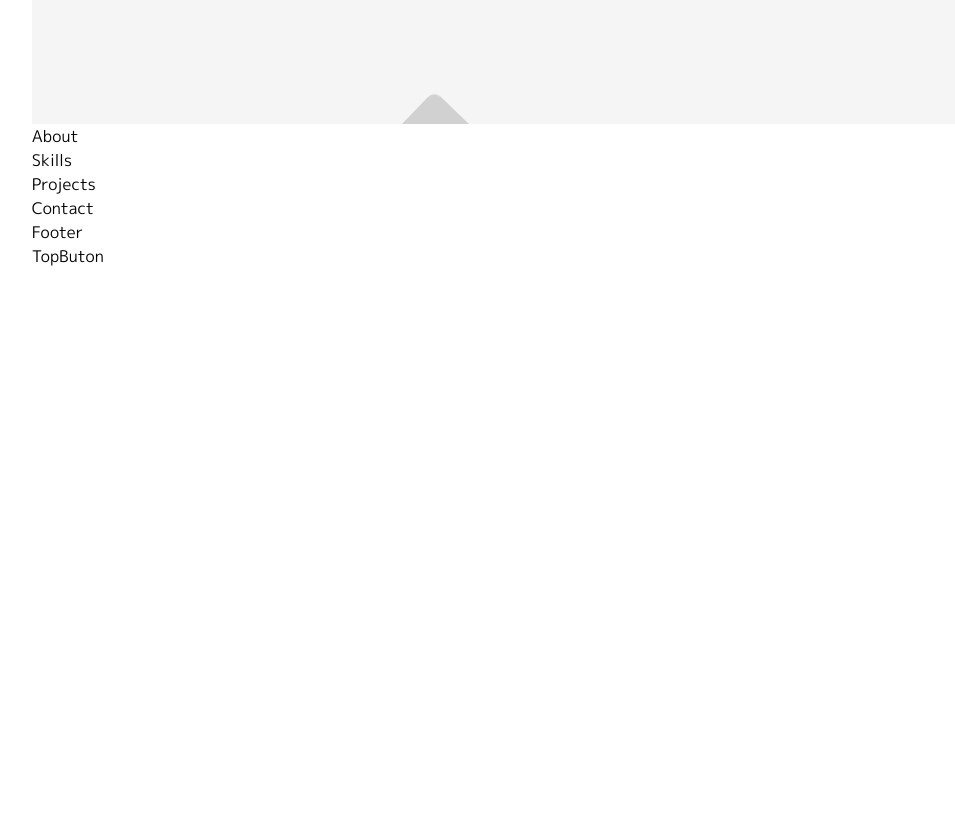
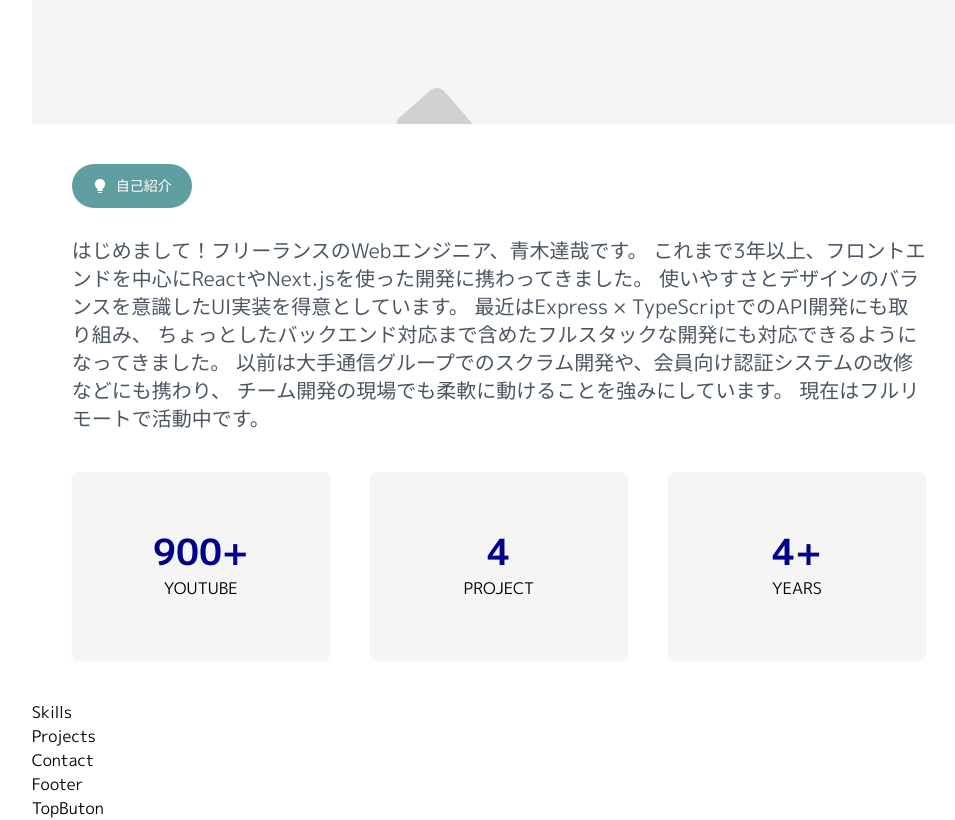
Before and after one commit to aotatsu8/nextlayer-portfolio, a Next.js app: page / in a window 1280 px wide. Shown: the part 740-1560 px from the top of the page, without its empty margins (314-1269 px from the left). Before the commit the page ends 1008 px from the top, so only its background shows below. Built offline with nearby package versions, Linux system fonts and the light colour scheme.

Commit message:
Aboutコンポーネント作成

```diff
--- a/src/components/About.tsx
+++ b/src/components/About.tsx
@@ -1,7 +1,60 @@
-import React from "react";
+import React from 'react';
+import { AiFillBulb } from 'react-icons/ai';
 
 function About() {
-  return <div>About</div>;
+  return (
+    <section className="w-full h-fit px-[40px] py-10 max-xs:px-[20px] relative bg-white" id="about">
+      <div className="max-w-7xl mx-auto">
+        {/* セクションタイトル */}
+        <div className="inline-block">
+          <p className="bg-cadetblue text-white text-sm font-medium py-3 px-5 rounded-full flex items-center gap-2">
+            <span className="">
+              <AiFillBulb className="w-4 h-4" />
+            </span>
+            自己紹介
+          </p>
+        </div>
+        {/* メイン分 */}
+        <div className="mt-7">
+          <p className="mt-6 text-gray-600 text-lg md:text-xl leading-9">
+            はじめまして！フリーランスのWebエンジニア、青木達哉です。
+            これまで3年以上、フロントエンドを中心にReactやNext.jsを使った開発に携わってきました。
+            使いやすさとデザインのバランスを意識したUI実装を得意としています。 最近はExpress ×
+            TypeScriptでのAPI開発にも取り組み、
+            ちょっとしたバックエンド対応まで含めたフルスタックな開発にも対応できるようになってきました。
+            以前は大手通信グループでのスクラム開発や、会員向け認証システムの改修などにも携わり、
+            チーム開発の現場でも柔軟に動けることを強みにしています。
+            現在はフルリモートで活動中です。
+          </p>
+        </div>
+        {/* 実績 */}
+        <div className="mt-10">
+          <div className="w-full">
+            <ul className="flex justify-between gap-10 flex-col md:flex-row">
+              <li className="w-full shadow-sm">
+                <div className="w-full text-center py-[30px] md:py-[60px] rounded-md bg-whitesmoke">
+                  <h3 className="text-4xl mb-1 font-bold text-darkblue">900+</h3>
+                  <span>YOUTUBE</span>
+                </div>
+              </li>
+              <li className="w-full shadow-sm">
+                <div className="w-full text-center py-[30px] md:py-[60px] rounded-md bg-whitesmoke">
+                  <h3 className="text-4xl mb-1 font-bold text-darkblue">4</h3>
+                  <span>PROJECT</span>
+                </div>
+              </li>
+              <li className="w-full shadow-sm">
+                <div className="w-full text-center py-[30px] md:py-[60px] rounded-md bg-whitesmoke">
+                  <h3 className="text-4xl mb-1 font-bold text-darkblue">4+</h3>
+                  <span>YEARS</span>
+                </div>
+              </li>
+            </ul>
+          </div>
+        </div>
+      </div>
+    </section>
+  );
 }
 
 export default About;
```
